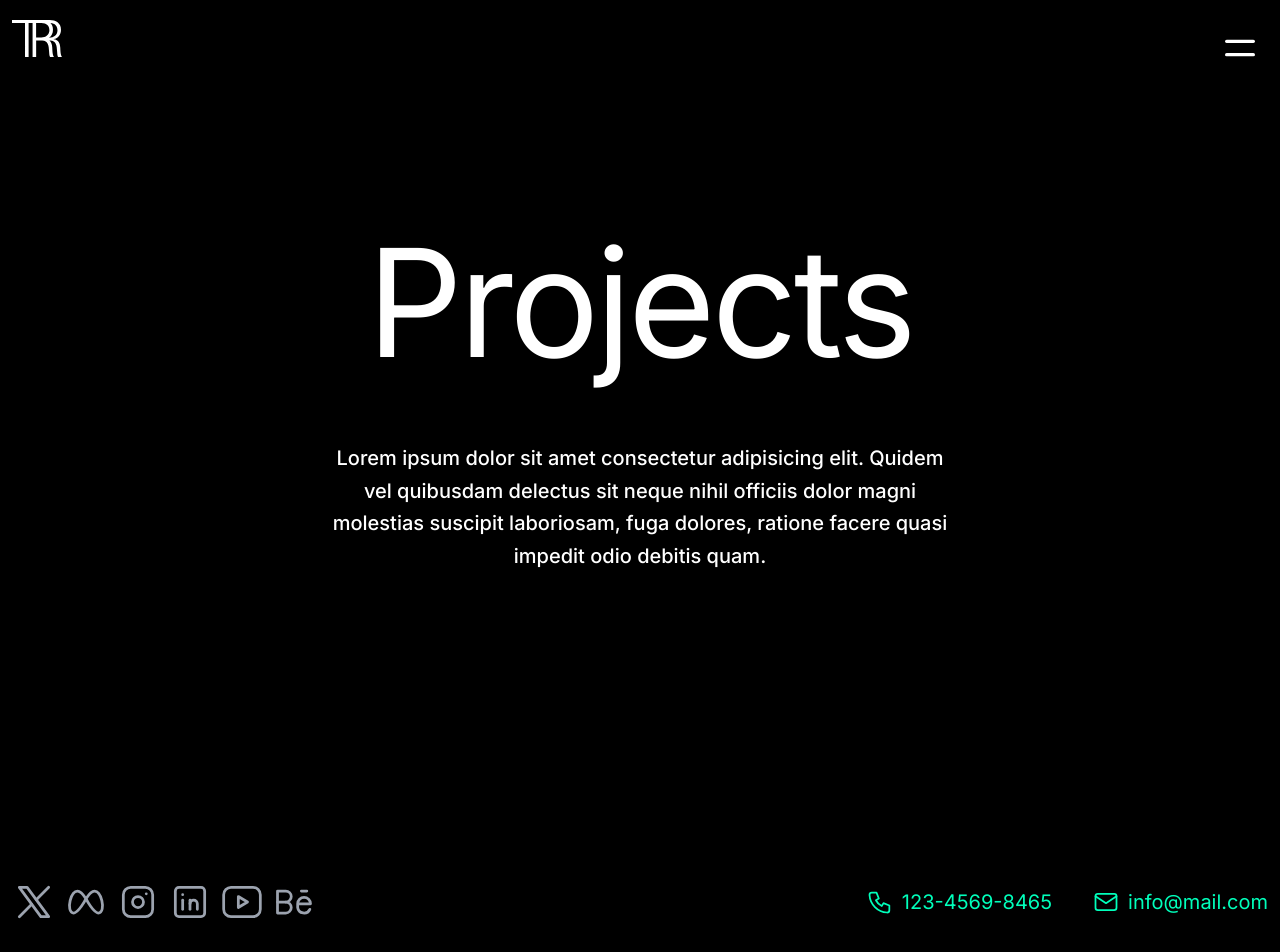
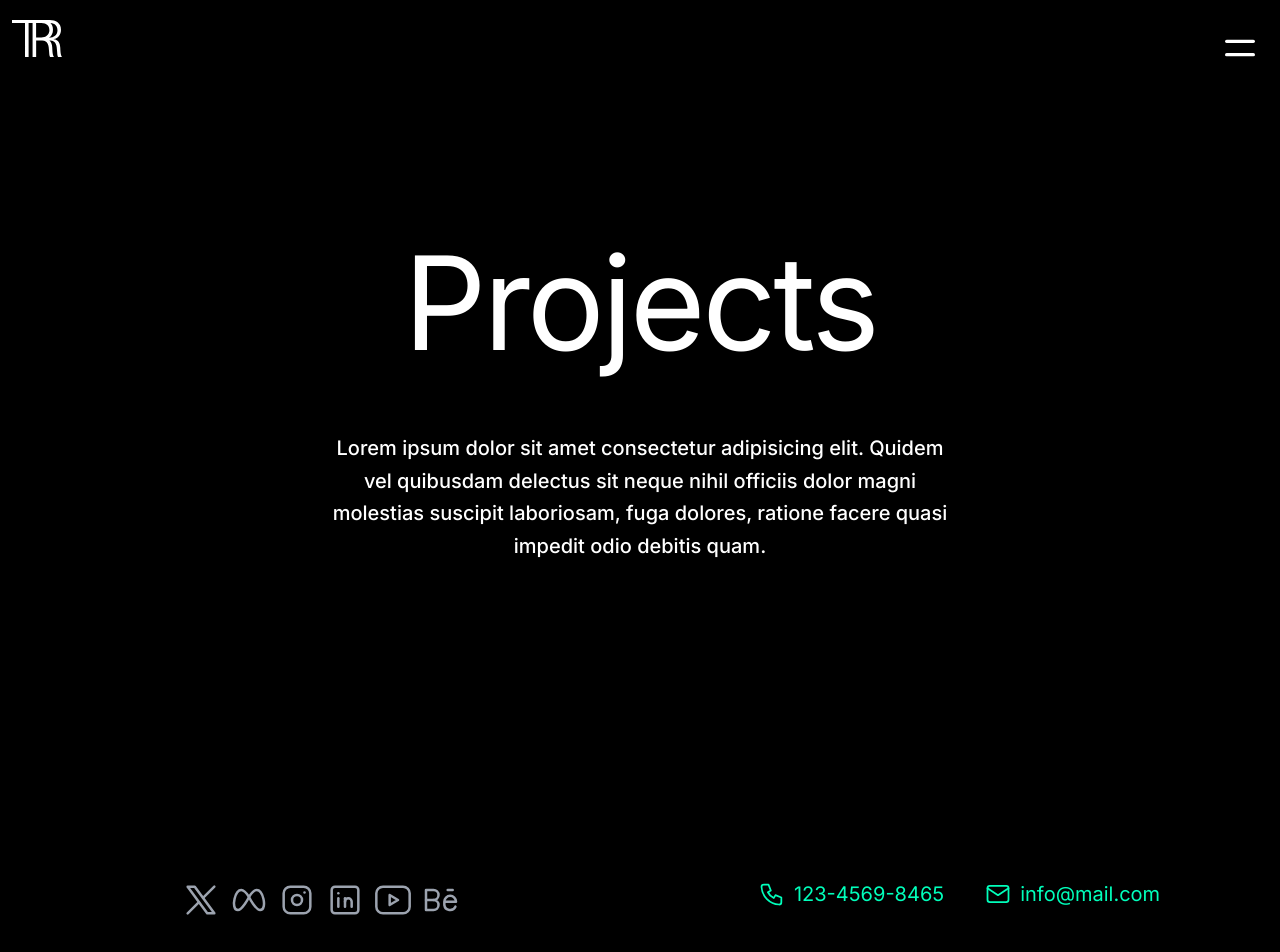
Before and after one commit to Scyph3r123/thejario-frontend, a React (Vite) app: page /projects in a window 1280 px wide. Shown: the top 952 px of the page. Built offline with nearby package versions, Linux system fonts and the light colour scheme.

Commit message:
fixed layout

```diff
--- a/src/components/About.jsx
+++ b/src/components/About.jsx
@@ -42,7 +42,7 @@ const About = () => {
                         </motion.h2>
                     </div>
                     <motion.div
-                    className="md:w-1/2 space-y-8 text-xl leading-relaxed font-medium">
+                    className="md:w-1/2 space-y-6 md:space-y-8 text-lg md:text-xl leading-relaxed font-medium">
                         <p>Theja Rio is a writer/director based in London. His work has been screened in multiple Oscar-qualifying and BAFTA-qualifying film festivals around the world.</p>
                         <p>His first short film was shot in Sicily, Italy(2015), where his script was chosen and invited. Under the mentorship of industry professionals such as Manuel Alberto Claro(DOP), his film was produced and played film festivals around Europe.</p>
                         <p>His short film Angh went on to play prestigious film festivals such as Clermont Ferrand and Palm Springs, and winning an award in Clermont. Angh has been taught in lectures in art galleries in France.</p>
--- a/src/components/Featured.jsx
+++ b/src/components/Featured.jsx
@@ -69,13 +69,13 @@ const Featured = ({startSection}) => {
                 opacity: textIsInView ? 1 : 0,
                 transition: "all 2s cubic-bezier(0.17, 0.55, 0.55, 1) 0.3s"
               }}
-              className='text-[94px] md:text-[150px] leading-none mb-8 md:mb-16 tracking-tight'>Project name</motion.h3>
+              className='text-[80px] md:text-[100px] lg:text-[120px] leading-none mb-8 md:mb-16 tracking-tight'>Project name</motion.h3>
               <motion.p
               style={{
                 opacity: textIsInView ? 1 : 0,
                 transition: "all 2s cubic-bezier(0.17, 0.55, 0.55, 1) 0.6s"
               }}
-              className='text-xl only:md:text-2xl font-semibold leading-relaxed text-gray-300'>Project Description: Lorem ipsum dolor sit amet consectetur adipisicing elit. Dolorem necessitatibus inventore maiores earum voluptatibus dolorum ipsam, quisquam possimus quos consequatur at harum molestias reprehenderit, repellat quas, quod rem officia repudiandae?</motion.p>
+              className='text-xl md:text-2xl font-semibold leading-relaxed text-gray-300'>Project Description: Lorem ipsum dolor sit amet consectetur adipisicing elit. Dolorem necessitatibus inventore maiores earum voluptatibus dolorum ipsam, quisquam possimus quos consequatur at harum molestias reprehenderit, repellat quas, quod rem officia repudiandae?</motion.p>
             </div>
           </div>
         </div>
--- a/src/components/Footer.jsx
+++ b/src/components/Footer.jsx
@@ -6,17 +6,17 @@ const Footer = () => {
   return (
     <div className='py-10'>
       <div className="container mx-auto px-3 text-gray-400">
-        <div className="flex md:justify-between flex-col md:flex-row gap-5 justify-center">
+        <div className="grid md:grid-cols-2 gap-5">
           <div className="text-center">
             <SocialLinks/>
           </div>
-          <div className='flex text-right text-primary text-xl space-x-10'>
+          <div className='text-primary md:text-xl space-x-10 text-center'>
             <a href="tel:+12345698465" className='hover:underline inline-flex space-x-2 items-center'>
-              <svg xmlns="http://www.w3.org/2000/svg" className="w-7 h-7" width="40" height="40" viewBox="0 0 24 24" strokeWidth="1.5" stroke="currentColor" fill="none" strokeLinecap="round" strokeLinejoin="round"><path stroke="none" d="M0 0h24v24H0z" fill="none"/><path d="M5 4h4l2 5l-2.5 1.5a11 11 0 0 0 5 5l1.5 -2.5l5 2v4a2 2 0 0 1 -2 2a16 16 0 0 1 -15 -15a2 2 0 0 1 2 -2" /></svg>
+              <svg xmlns="http://www.w3.org/2000/svg" className="w-5 h-5 md:w-7 md:h-7" width="40" height="40" viewBox="0 0 24 24" strokeWidth="1.5" stroke="currentColor" fill="none" strokeLinecap="round" strokeLinejoin="round"><path stroke="none" d="M0 0h24v24H0z" fill="none"/><path d="M5 4h4l2 5l-2.5 1.5a11 11 0 0 0 5 5l1.5 -2.5l5 2v4a2 2 0 0 1 -2 2a16 16 0 0 1 -15 -15a2 2 0 0 1 2 -2" /></svg>
               <span>123-4569-8465</span>
             </a>
             <a href="mailto:info@mail.com" className='hover:underline inline-flex space-x-2 items-center'>
-              <svg xmlns="http://www.w3.org/2000/svg" className="w-7 h-7" width="44" height="44" viewBox="0 0 24 24" strokeWidth="1.5" stroke="currentColor" fill="none" strokeLinecap="round" strokeLinejoin="round"><path stroke="none" d="M0 0h24v24H0z" fill="none"/><path d="M3 7a2 2 0 0 1 2 -2h14a2 2 0 0 1 2 2v10a2 2 0 0 1 -2 2h-14a2 2 0 0 1 -2 -2v-10z" /><path d="M3 7l9 6l9 -6" /></svg>
+              <svg xmlns="http://www.w3.org/2000/svg" className="w-5 h-5 md:w-7 md:h-7" width="44" height="44" viewBox="0 0 24 24" strokeWidth="1.5" stroke="currentColor" fill="none" strokeLinecap="round" strokeLinejoin="round"><path stroke="none" d="M0 0h24v24H0z" fill="none"/><path d="M3 7a2 2 0 0 1 2 -2h14a2 2 0 0 1 2 2v10a2 2 0 0 1 -2 2h-14a2 2 0 0 1 -2 -2v-10z" /><path d="M3 7l9 6l9 -6" /></svg>
               <span>info@mail.com</span>
             </a>
           </div>
--- a/src/components/Menu.jsx
+++ b/src/components/Menu.jsx
@@ -16,7 +16,7 @@ const Menu = ({closeMenu, menuActive}) => {
             animate={{ opacity: 1, y: 0, transition: {ease: "easeOut", duration: 0.5}}}
             exit={{ opacity: 0, y: '-100%', transition: {delay: 0.05, duration: 0.5}}}
             className='fixed top-0 left-0 z-40 w-full h-full bg-black overflow-hidden text-center flex flex-col py-20'>
-                <nav className='flex flex-col text-8xl space-y-2 font-extrabold tracking-tight leading-tight m-auto'>
+                <nav className='flex flex-col text-[70px] md:text-[90px lg:text-[120px] space-y-2 font-extrabold tracking-tight leading-tight m-auto'>
                     <NavLink
                         onClick={handleCloseMenu}
                         to="/"
--- a/src/components/SocialLinks.jsx
+++ b/src/components/SocialLinks.jsx
@@ -5,22 +5,22 @@ const SocialLinks = () => {
     return (
         <nav className='social-links'>
             <Link to={'/'}>
-                <svg xmlns="http://www.w3.org/2000/svg" className="icon icon-tabler icon-tabler-brand-x" width="44" height="44" viewBox="0 0 24 24" strokeWidth="1.5" stroke="currentColor" fill="none" strokeLinecap="round" strokeLinejoin="round"><path stroke="none" d="M0 0h24v24H0z" fill="none"/><path d="M4 4l11.733 16h4.267l-11.733 -16z" /><path d="M4 20l6.768 -6.768m2.46 -2.46l6.772 -6.772" /></svg>
+                <svg xmlns="http://www.w3.org/2000/svg" className="w-10 h-10" width="44" height="44" viewBox="0 0 24 24" strokeWidth="1.5" stroke="currentColor" fill="none" strokeLinecap="round" strokeLinejoin="round"><path stroke="none" d="M0 0h24v24H0z" fill="none"/><path d="M4 4l11.733 16h4.267l-11.733 -16z" /><path d="M4 20l6.768 -6.768m2.46 -2.46l6.772 -6.772" /></svg>
             </Link>
             <Link to={'/'}>
-                <svg xmlns="http://www.w3.org/2000/svg" className="icon icon-tabler icon-tabler-brand-meta" width="44" height="44" viewBox="0 0 24 24" strokeWidth="1.5" stroke="currentColor" fill="none" strokeLinecap="round" strokeLinejoin="round"><path stroke="none" d="M0 0h24v24H0z" fill="none"/><path d="M12 10.174c1.766 -2.784 3.315 -4.174 4.648 -4.174c2 0 3.263 2.213 4 5.217c.704 2.869 .5 6.783 -2 6.783c-1.114 0 -2.648 -1.565 -4.148 -3.652a27.627 27.627 0 0 1 -2.5 -4.174z" /><path d="M12 10.174c-1.766 -2.784 -3.315 -4.174 -4.648 -4.174c-2 0 -3.263 2.213 -4 5.217c-.704 2.869 -.5 6.783 2 6.783c1.114 0 2.648 -1.565 4.148 -3.652c1 -1.391 1.833 -2.783 2.5 -4.174z" /></svg>
+                <svg xmlns="http://www.w3.org/2000/svg" className="w-10 h-10" width="44" height="44" viewBox="0 0 24 24" strokeWidth="1.5" stroke="currentColor" fill="none" strokeLinecap="round" strokeLinejoin="round"><path stroke="none" d="M0 0h24v24H0z" fill="none"/><path d="M12 10.174c1.766 -2.784 3.315 -4.174 4.648 -4.174c2 0 3.263 2.213 4 5.217c.704 2.869 .5 6.783 -2 6.783c-1.114 0 -2.648 -1.565 -4.148 -3.652a27.627 27.627 0 0 1 -2.5 -4.174z" /><path d="M12 10.174c-1.766 -2.784 -3.315 -4.174 -4.648 -4.174c-2 0 -3.263 2.213 -4 5.217c-.704 2.869 -.5 6.783 2 6.783c1.114 0 2.648 -1.565 4.148 -3.652c1 -1.391 1.833 -2.783 2.5 -4.174z" /></svg>
             </Link>
             <Link to={'/'}>
-                <svg xmlns="http://www.w3.org/2000/svg" className="icon icon-tabler icon-tabler-brand-instagram" width="44" height="44" viewBox="0 0 24 24" strokeWidth="1.5" stroke="currentColor" fill="none" strokeLinecap="round" strokeLinejoin="round"><path stroke="none" d="M0 0h24v24H0z" fill="none"/><path d="M4 4m0 4a4 4 0 0 1 4 -4h8a4 4 0 0 1 4 4v8a4 4 0 0 1 -4 4h-8a4 4 0 0 1 -4 -4z" /><path d="M12 12m-3 0a3 3 0 1 0 6 0a3 3 0 1 0 -6 0" /><path d="M16.5 7.5l0 .01" /></svg>
+                <svg xmlns="http://www.w3.org/2000/svg" className="w-10 h-10" width="44" height="44" viewBox="0 0 24 24" strokeWidth="1.5" stroke="currentColor" fill="none" strokeLinecap="round" strokeLinejoin="round"><path stroke="none" d="M0 0h24v24H0z" fill="none"/><path d="M4 4m0 4a4 4 0 0 1 4 -4h8a4 4 0 0 1 4 4v8a4 4 0 0 1 -4 4h-8a4 4 0 0 1 -4 -4z" /><path d="M12 12m-3 0a3 3 0 1 0 6 0a3 3 0 1 0 -6 0" /><path d="M16.5 7.5l0 .01" /></svg>
             </Link>
             <Link to={'/'}>
-                <svg xmlns="http://www.w3.org/2000/svg" className="icon icon-tabler icon-tabler-brand-linkedin" width="44" height="44" viewBox="0 0 24 24" strokeWidth="1.5" stroke="currentColor" fill="none" strokeLinecap="round" strokeLinejoin="round"><path stroke="none" d="M0 0h24v24H0z" fill="none"/><path d="M4 4m0 2a2 2 0 0 1 2 -2h12a2 2 0 0 1 2 2v12a2 2 0 0 1 -2 2h-12a2 2 0 0 1 -2 -2z" /><path d="M8 11l0 5" /><path d="M8 8l0 .01" /><path d="M12 16l0 -5" /><path d="M16 16v-3a2 2 0 0 0 -4 0" /></svg>
+                <svg xmlns="http://www.w3.org/2000/svg" className="w-10 h-10" width="44" height="44" viewBox="0 0 24 24" strokeWidth="1.5" stroke="currentColor" fill="none" strokeLinecap="round" strokeLinejoin="round"><path stroke="none" d="M0 0h24v24H0z" fill="none"/><path d="M4 4m0 2a2 2 0 0 1 2 -2h12a2 2 0 0 1 2 2v12a2 2 0 0 1 -2 2h-12a2 2 0 0 1 -2 -2z" /><path d="M8 11l0 5" /><path d="M8 8l0 .01" /><path d="M12 16l0 -5" /><path d="M16 16v-3a2 2 0 0 0 -4 0" /></svg>
             </Link>
             <Link to={'/'}>
-                <svg xmlns="http://www.w3.org/2000/svg" className="icon icon-tabler icon-tabler-brand-youtube" width="44" height="44" viewBox="0 0 24 24" strokeWidth="1.5" stroke="currentColor" fill="none" strokeLinecap="round" strokeLinejoin="round"><path stroke="none" d="M0 0h24v24H0z" fill="none"/><path d="M2 8a4 4 0 0 1 4 -4h12a4 4 0 0 1 4 4v8a4 4 0 0 1 -4 4h-12a4 4 0 0 1 -4 -4v-8z" /><path d="M10 9l5 3l-5 3z" /></svg>
+                <svg xmlns="http://www.w3.org/2000/svg" className="w-10 h-10" width="44" height="44" viewBox="0 0 24 24" strokeWidth="1.5" stroke="currentColor" fill="none" strokeLinecap="round" strokeLinejoin="round"><path stroke="none" d="M0 0h24v24H0z" fill="none"/><path d="M2 8a4 4 0 0 1 4 -4h12a4 4 0 0 1 4 4v8a4 4 0 0 1 -4 4h-12a4 4 0 0 1 -4 -4v-8z" /><path d="M10 9l5 3l-5 3z" /></svg>
             </Link>
             <Link to={'/'}>
-                <svg xmlns="http://www.w3.org/2000/svg" className="icon icon-tabler icon-tabler-brand-behance" width="44" height="44" viewBox="0 0 24 24" strokeWidth="1.5" stroke="currentColor" fill="none" strokeLinecap="round" strokeLinejoin="round"><path stroke="none" d="M0 0h24v24H0z" fill="none"/><path d="M3 18v-12h4.5a3 3 0 0 1 0 6a3 3 0 0 1 0 6h-4.5" /><path d="M3 12l4.5 0" /><path d="M14 13h7a3.5 3.5 0 0 0 -7 0v2a3.5 3.5 0 0 0 6.64 1" /><path d="M16 6l3 0" /></svg>
+                <svg xmlns="http://www.w3.org/2000/svg" className="w-10 h-10" width="44" height="44" viewBox="0 0 24 24" strokeWidth="1.5" stroke="currentColor" fill="none" strokeLinecap="round" strokeLinejoin="round"><path stroke="none" d="M0 0h24v24H0z" fill="none"/><path d="M3 18v-12h4.5a3 3 0 0 1 0 6a3 3 0 0 1 0 6h-4.5" /><path d="M3 12l4.5 0" /><path d="M14 13h7a3.5 3.5 0 0 0 -7 0v2a3.5 3.5 0 0 0 6.64 1" /><path d="M16 6l3 0" /></svg>
             </Link>
         </nav>
     )
--- a/src/index.css
+++ b/src/index.css
@@ -19,7 +19,7 @@
     width: 100%;
 }
 .social-links {
-    @apply list-none flex space-x-2
+    @apply list-none flex space-x-2 justify-center
 }
 .social-links a {
     @apply hover:text-primary
--- a/src/pages/Home.jsx
+++ b/src/pages/Home.jsx
@@ -46,12 +46,12 @@ const Home = () => {
             <motion.img
             style={{y: bannerImg}}
             animate={{y: ['-50%', '0%'], transition:{duration: 1}}}
-            src={profile} alt="Theja Rio" className=' pointer-events-none absolute top-0 z-0 w-full md:w-[500px] left-1/2 -ml-[250px] mt-[50px]' />
+            src={profile} alt="Theja Rio" className=' pointer-events-none absolute z-0 w-[500px] left-1/2 -ml-[250px] top-1/2 -mt-[375px]' />
             <motion.div
             style={{scale: scaleText,y: bannerText, opacity: [bannerText, '0%']}}
             className="m-auto uppercase leading-tight text-center z-10">
-                <div className="font-light text-4xl md:text-6xl leading-none">I'm</div>
-                <div className="font-thin text-[100px] md:text-[120px] lg:text[170px] xl:text-[200px] text-primary leading-none">
+                <div className="font-light text-[36px] md:text-[40px] lg:text-[46px] xl:text-[50px] leading-none">I'm</div>
+                <div className="font-thin text-[130px] md:text-[150px] lg:text[170px] xl:text-[200px] text-primary leading-none">
                   <span className='overflow-hidden block'>
                     <motion.span
                     className='inline-block font-title'
@@ -59,7 +59,7 @@ const Home = () => {
                     >Theja Rio</motion.span>
                   </span>
                 </div>
-                <p className='text-[18px] md:text-[24px] lg:text-[28px] opacity-80 leading-none mb-5'>i am a writer/director based in London</p>
+                <p className='text-[18px] md:text-[20px] lg:text-[20px] xl:text-[26px] opacity-80 leading-none mb-5'>i am a writer/director based in London</p>
                 <motion.button
                 whileHover='hover'
                 type='button' className='w-24 h-24 inline-flex items-center justify-center bg-gray-700' onClick={scrollToStart}>
--- a/src/pages/Projects.jsx
+++ b/src/pages/Projects.jsx
@@ -36,8 +36,8 @@ const Projects = () => {
     <>
       <div className='min-h-screen flex mb-10'>
         <div className="container m-auto px-3">
-          <div className="w-1/2 mx-auto text-center">
-            <h1 className='text-[94px] md:text-[150px] leading-none mb-8 md:mb-16 tracking-tight'>Projects</h1>
+          <div className="md:w-2/3 lg:w-1/2 mx-auto text-center">
+            <h1 className='text-[94px] md:text-[100px] lg:text-[130px] leading-none mb-8 md:mb-16 tracking-tight'>Projects</h1>
             <p className='font-medium leading-relaxed text-xl'>Lorem ipsum dolor sit amet consectetur adipisicing elit. Quidem vel quibusdam delectus sit neque nihil officiis dolor magni molestias suscipit laboriosam, fuga dolores, ratione facere quasi impedit odio debitis quam.</p>
           </div>
         </div>
```
Also changed, not shown: 5 other files (tests, documents, lock files or other folders).
